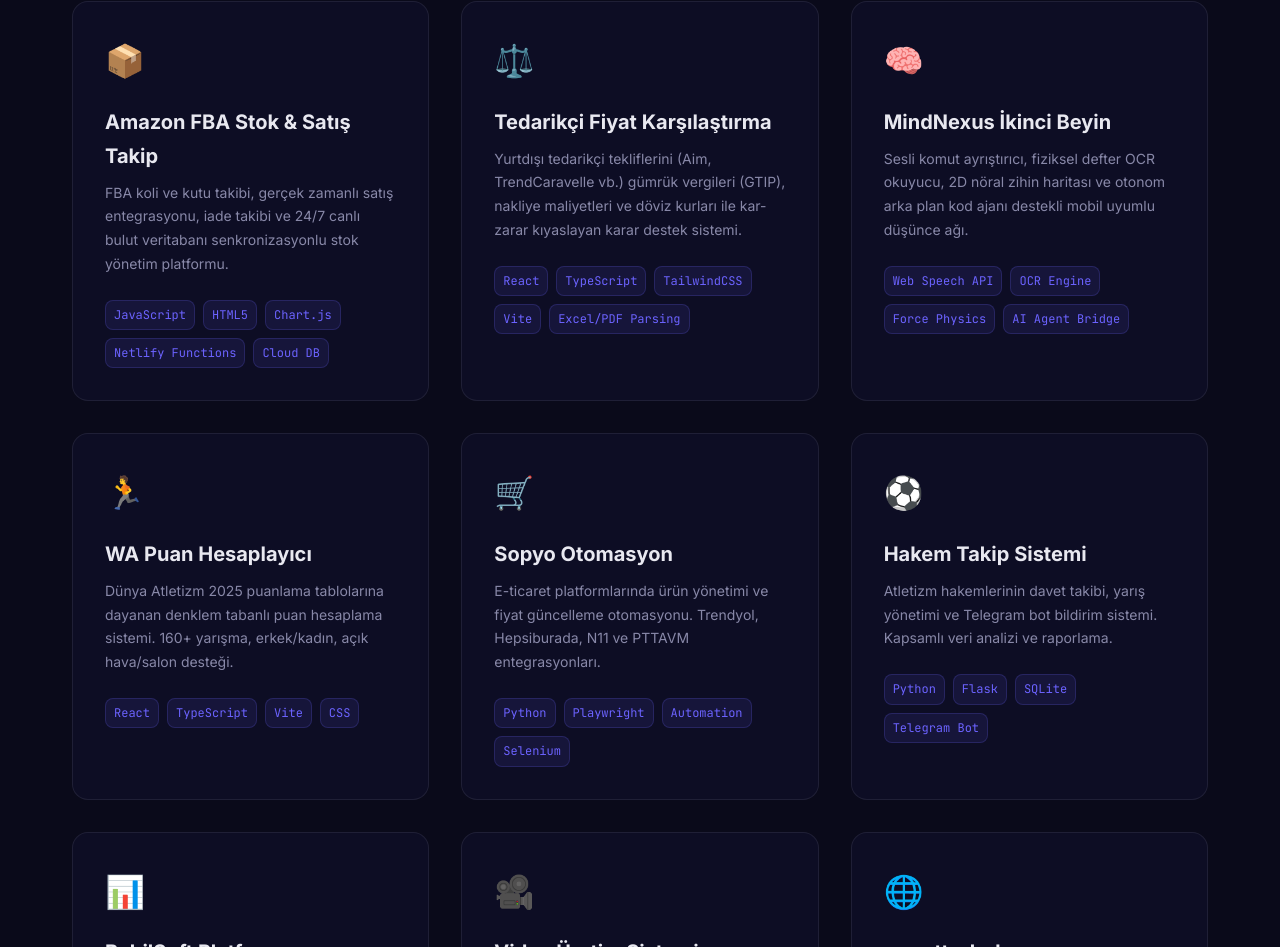
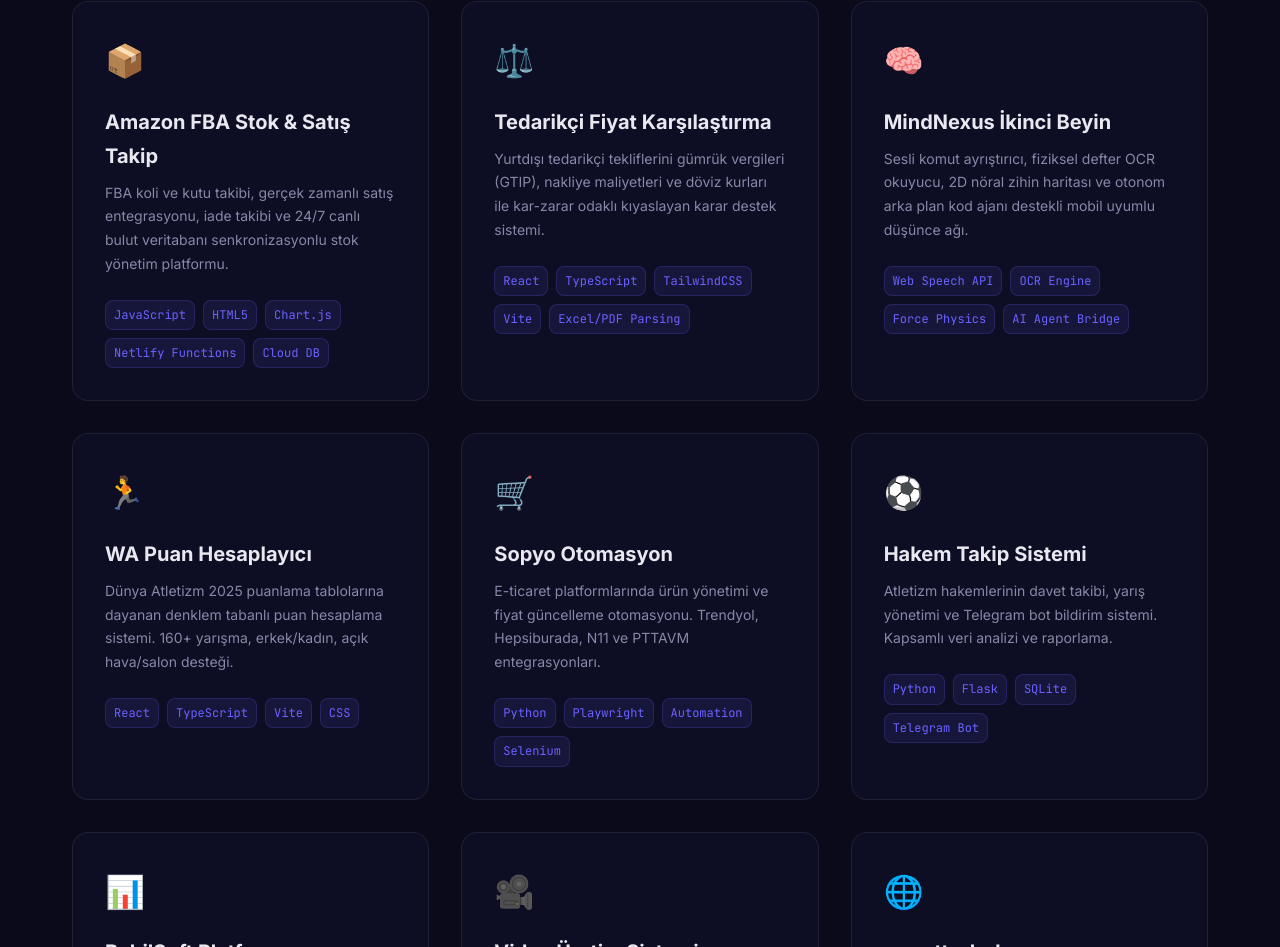
Before and after one commit to ymertturk/ymertturk-dev, a React (Vite) app: page / in a window 1280 px wide. Shown: the part 2182-3129 px from the top of the page. Built offline with nearby package versions, Linux system fonts and the light colour scheme.

Commit message:
Remove company names Aim and TrendCaravelle from homepage portfolio card

```diff
--- a/src/i18n.tsx
+++ b/src/i18n.tsx
@@ -97,7 +97,7 @@ const tr: Locale = {
         {
             icon: '⚖️',
             title: 'Tedarikçi Fiyat Karşılaştırma',
-            description: 'Yurtdışı tedarikçi tekliflerini (Aim, TrendCaravelle vb.) gümrük vergileri (GTIP), nakliye maliyetleri ve döviz kurları ile kar-zarar kıyaslayan karar destek sistemi.',
+            description: 'Yurtdışı tedarikçi tekliflerini gümrük vergileri (GTIP), nakliye maliyetleri ve döviz kurları ile kar-zarar odaklı kıyaslayan karar destek sistemi.',
             tech: ['React', 'TypeScript', 'TailwindCSS', 'Vite', 'Excel/PDF Parsing'],
         },
         {
```
